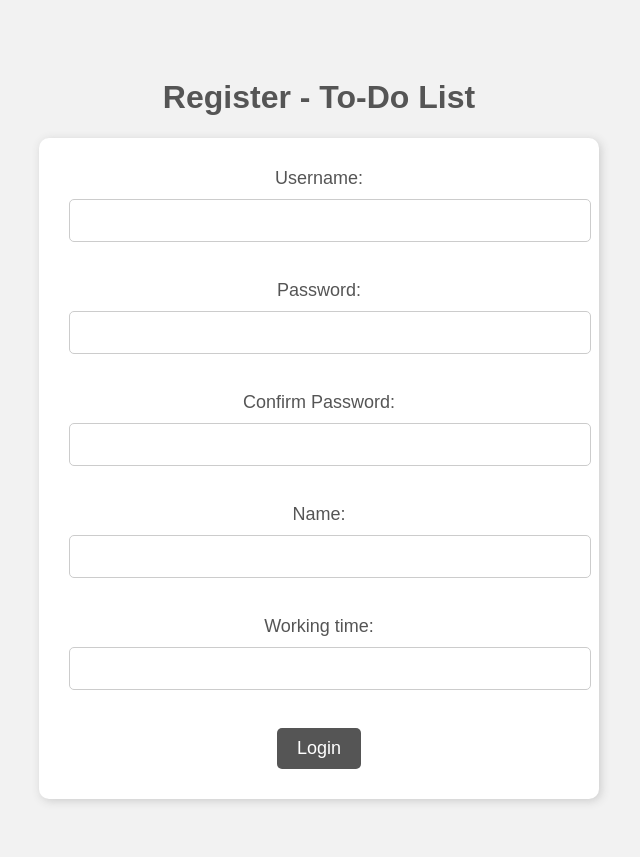
After one commit to KhayitboevElbekjon/Universitet-Kutubxona-tizimi, a Django app: page /register/ in a window 1280 px wide. The commit adds this page. Shown: the whole page, without its empty margins (321-961 px from the left). Run offline with Django 4.2, Linux system fonts and the light colour scheme.

Commit message:
To'liq qismi

```diff
--- a/asosiy/models.py
+++ b/asosiy/models.py
@@ -1,4 +1,5 @@
 from django.db import models
+from django.contrib.auth.models import User
 class Muallif(models.Model):
     ism=models.CharField(max_length=25)
     tirik=models.BooleanField()
@@ -24,7 +25,10 @@ class Talaba(models.Model):
         return f'{self.ism}'
     class Meta:
         ordering=('ism',) # tartiblash  uchun
+
+
 class Admin(models.Model):
+    user_fk =models.OneToOneField(User, on_delete=models.SET_NULL,null=True)
     ism=models.CharField(max_length=25)
     ish_vaqti=models.TimeField(null=True,blank=True)
     def __str__(self):
--- a/asosiy/views.py
+++ b/asosiy/views.py
@@ -1,6 +1,10 @@
 from django.shortcuts import render,redirect
 from django.http import HttpResponse
 from .models import *
+from django.contrib.auth import authenticate,login,logout
+from django.views import View
+
+# from django.contrib.auth.models import User
 
 from .forms import *  # djangodagi Forma uchun
 
@@ -12,13 +16,14 @@ def salom_ber(request):
     return render(request,'salom.html',data)
 
 def bosh_sahifa(request):
-    return render(request,'bosh_sahifa.html')
+   return render(request,'bosh_sahifa.html')
 
 # Bazaga ma'lumot qo'shish uchun
 
 # djangoda FORMA uchun -->
-def hamma_talabalar(request):
-    if request.method=='POST':
+
+class TalabalarView(View):
+    def post(self,request):
         forma=TalabaForm(request.POST)
         if forma.is_valid():
             Talaba.objects.create(
@@ -28,11 +33,29 @@ def hamma_talabalar(request):
                 kitoblar_soni=forma.cleaned_data.get('books')
             )
         return redirect('/talabalar')
+    def get(self,request):
+        if request.user.is_authenticated:
+            data={'talabalar':Talaba.objects.all(),
+                  'forma':TalabaForm}
+            return render(request,'talabalar.html',data)
+        return redirect('/')
 
-
-    data={'talabalar':Talaba.objects.all(),
-          'forma':TalabaForm}
-    return render(request,'talabalar.html',data)
+# def hamma_talabalar(request):
+#     if request.method=='POST':
+#         forma=TalabaForm(request.POST)
+#         if forma.is_valid():
+#             Talaba.objects.create(
+#                 ism=forma.cleaned_data.get('name'),
+#                 kurs=forma.cleaned_data.get('course'),
+#                 bitiruvchi=forma.cleaned_data.get('graduate'),
+#                 kitoblar_soni=forma.cleaned_data.get('books')
+#             )
+#         return redirect('/talabalar')
+#
+#
+#     data={'talabalar':Talaba.objects.all(),
+#           'forma':TalabaForm}
+#     return render(request,'talabalar.html',data)
 
 
 # Update uchun
@@ -80,6 +103,7 @@ def all_muallif(request):
 
 
 def kitoblar(request):
+
     if request.method=='POST':
         forma=KitobForm(request.POST)
         if forma.is_valid():
@@ -108,33 +132,58 @@ def one_kitob(request):
     return render(request,'one_kitob.html',data)
 
 
-def record(request):
-    if request.method=='POST':
-        forma=RecordForm(request.POST)
-        if forma.is_valid():
-            forma.save()
+class Record_view(View):
+    def post(self,request):
+        if request.user.is_authenticated:
+            Record.objects.create(
+                talaba_fk=Talaba.objects.get(id=request.POST.get('rec_talaba')),
+                kitob_fk=Kitob.objects.get(id=request.POST.get('rec_kitob')),
+                admin_fk=Admin.objects.get(id=request.POST.get('rec_admin')),
+                olingan_sana=request.POST.get('olingan_sana'),
+                qaytarish_sana=request.POST.get('qaytarilgan_sana'),
+                qaytarildi=True
+            )
+            return redirect('/record')
+        return redirect('/')
+    def get(self,request):
+        if request.user.is_authenticated:
+            ism=request.GET.get('record')
+            if ism is None or ism=='':
+                 rec=Record.objects.all()
+            else:
+                rec=Record.objects.filter(talaba_fk__ism__contains=ism)
+            mal={'record':rec,
+                 'data_talaba':Talaba.objects.all(),
+                 'data_kitob':Kitob.objects.all(),
+                 'data_admin':Admin.objects.all(),
+                 'forma':RecordForm}
+            return render(request,'record.html',mal)
+        return redirect('/')
 
-        # Record.objects.create(
-        #     talaba_fk=Talaba.objects.get(id=request.POST.get('rec_talaba')),
-        #     kitob_fk=Kitob.objects.get(id=request.POST.get('rec_kitob')),
-        #     admin_fk=Admin.objects.get(id=request.POST.get('rec_admin')),
-        #     olingan_sana=request.POST.get('olingan_sana'),
-        #     qaytarish_sana=request.POST.get('qaytarilgan_sana'),
-        #     qaytarildi=False
-        # )
-        return redirect('/record')
-    ism=request.GET.get('record')
-    if ism is None or ism=='':
-         rec=Record.objects.all()
-    else:
-        rec=Record.objects.filter(talaba_fk__ism__contains=ism)
-    mal={'record':rec,
-         'data_talaba':Talaba.objects.all(),
-         'data_kitob':Kitob.objects.all(),
-         'data_admin':Admin.objects.all(),
-         'forma':RecordForm}
-    return render(request,'record.html',mal)
-
+# def record(request):
+#     if request.user.is_authenticated:
+#         if request.method=='POST':
+#             forma=RecordForm(request.POST)
+#             if forma.is_valid():
+#                 forma.save()
+#             data={
+#                 'data':Record.objects.filter(foydalanuvchi=request.user)
+#             }
+#             return render(request,'record.html',data)
+#
+#
+#         ism=request.GET.get('record')
+#         if ism is None or ism=='':
+#              rec=Record.objects.all()
+#         else:
+#             rec=Record.objects.filter(talaba_fk__ism__contains=ism)
+#         mal={'record':rec,
+#              'data_talaba':Talaba.objects.all(),
+#              'data_kitob':Kitob.objects.all(),
+#              'data_admin':Admin.objects.all(),
+#              'forma':RecordForm}
+#         return render(request,'record.html',mal)
+#     return redirect('record/')
 def admin_pannel(request):
     if request.method=='POST':
         forma=AdminForm(request.POST)
@@ -206,8 +255,11 @@ def record_delete(request,son):
     return redirect('/one_record')
 
 def record_del(request,son):
-    Record.objects.get(id=son).delete()
-    return redirect('/record')
+    # Record.objects.get(id=son).delete()
+    if request.user.is_authenticated :
+        Record.objects.get(id=son).delete()
+        return redirect('/record')
+    return redirect('/')
 def admin_del(request,son):
     Admin.objects.get(id=son).delete()
     return redirect('/admin_p')
@@ -255,3 +307,36 @@ def record_edit(request,son):
         return redirect('/record')
     data={'data':Record.objects.get(id=son)}
     return render(request,'rec_edit.html',data)
+
+
+def user_login(request):
+    usernam=request.POST.get('ll')
+    passwor=request.POST.get('pp')
+    user=authenticate(request,username=usernam,password=passwor)
+    if user is not None:
+        login(request,user)
+        return redirect('bosh_sahifa/')
+
+    return render(request,'login.html')
+
+def logaut_view(request):
+    logout(request)
+    return redirect('/')
+
+def register_view(request):
+    username=request.POST.get('l')
+    password=request.POST.get('p')
+    passwordN=request.POST.get('cp')
+    ism=request.POST.get('ism')
+    vaqt=request.POST.get('vaqt')
+    if request.method=='POST' and passwordN==password:
+        User.objects.create_user(
+            username=username,
+            password=passwordN
+        )
+        Admin.objects.create(
+            ism=ism,
+            ish_vaqti=vaqt
+        )
+        return redirect('/')
+    return render(request,'register.html')
--- a/kutubxona_dj/urls.py
+++ b/kutubxona_dj/urls.py
@@ -3,17 +3,22 @@ from django.urls import path
 from asosiy.views import *
 urlpatterns = [
     path('admin/', admin.site.urls),
+    path('',user_login),
+    path('logaut/',logaut_view),
+    path('register/',register_view),
     path('salom/', salomlash),
     path('hello/', salom_ber),
-    path('', bosh_sahifa),
-    path('talabalar/', hamma_talabalar),
+    path('bosh_sahifa/', bosh_sahifa),
+    path('talabalar/', TalabalarView.as_view()),
     path('talaba/<int:son>/',bitta_talaba),
     # path('idd/',studentlar)
     path('all_mualliflar/',all_muallif),
     path('muallif/<int:num>',muallif),
     path('mashq/<int:son>',mashq),
     path('tanlangan_kitob/',idd),
-    path('record/',record),
+
+    path('record/',Record_view.as_view()),
+
     path('tirik_mualliflar/',tirik_mualliflar),
     path('sahifa/',badiy),
     path('yosh/',yosh),
--- a/templates/all_muallif.html
+++ b/templates/all_muallif.html
@@ -68,7 +68,7 @@
 </head>
 <body>
 <center><h1 ><a>Barcha mualliflar</a></h1>
-  <a href="http://127.0.0.1:8000/"><button class="sahifa">Bosh sahifaga qaytish </button></a>
+  <a href="/bosh_sahifa/"><button class="sahifa">Bosh sahifaga qaytish </button></a>
     <hr>
     <form method="get">
         <input type="text" name="qidirish" placeholder="Muallifning ismini kiriting!" class="cc">
--- a/templates/kitoblar.html
+++ b/templates/kitoblar.html
@@ -56,7 +56,7 @@
 <hr>
 <h1><mark>Barcha kitoblar nomi</mark></h1>
 {% for i in kitoblar%}
-<a href="/one_kitob"><h2><i>Kitob nomi:{{i.nom}}</i></h2></a>
+<a href="/one_kitob/"><h2><i>Kitob nomi:{{i.nom}}</i></h2></a>
 {%endfor%}
 </body>
 </html>
--- /dev/null
+++ b/templates/register.html
@@ -0,0 +1,73 @@
+<!DOCTYPE html>
+<html>
+  <head>
+    <meta charset="UTF-8" />
+    <title>Login - To-Do List</title>
+    <style>
+      /* Add some styling to the page */
+      body {
+        font-family: Arial, sans-serif;
+        background-color: #f2f2f2;
+        padding: 50px;
+        text-align: center;
+      }
+      h1 {
+        color: #555;
+      }
+      form {
+        background-color: #fff;
+        padding: 30px;
+        border-radius: 10px;
+        box-shadow: 2px 2px 10px #ccc;
+        margin: 0 auto;
+        width: 500px;
+      }
+      label {
+        display: block;
+        font-size: 18px;
+        color: #555;
+        margin-bottom: 10px;
+      }
+      input[type="text"],
+      input[type="password"] {
+        font-size: 18px;
+        padding: 10px;
+        width: 100%;
+        margin-bottom: 20px;
+        border-radius: 5px;
+        border: 1px solid #ccc;
+      }
+      input[type="submit"] {
+        background-color: #555;
+        color: #fff;
+        font-size: 18px;
+        padding: 10px 20px;
+        border-radius: 5px;
+        border: none;
+        cursor: pointer;
+      }
+      input[type="submit"]:hover {
+        background-color: #333;
+      }
+    </style>
+  </head>
+  <body>
+    <h1>Register - To-Do List</h1>
+    <form method="post">
+      {% csrf_token %}
+      <label for="username">Username:</label>
+      <input type="text" id="username" name="l" required /><br /><br />
+      <label for="password">Password:</label>
+      <input type="password" id="password" name="p" required /><br /><br />
+      <label for="c_password">Confirm Password:</label>
+      <input type="password" id="c_password" name="cp" required /><br /><br />
+
+            <label for="ism">Name:</label>
+      <input type="text" id="ism" name="ism" required /><br /><br />
+            <label for="vaqt">Working time:</label>
+      <input type="text" id="vaqt" name="vaqt" required /><br /><br />
+
+      <input type="submit" value="Login" />
+    </form>
+  </body>
+</html>
```
Also changed, not shown: templates/login.html (added, +64 -0 lines), templates/record.html (+23 -22 lines), asosiy/migrations/0004_auto_20230217_1013.py (added), asosiy/migrations/0005_remove_record_foydalanuvchi.py (added), asosiy/migrations/0006_admin_user_fk.py (added), asosiy/migrations/0007_alter_admin_user_fk.py (added), db.sqlite3.
